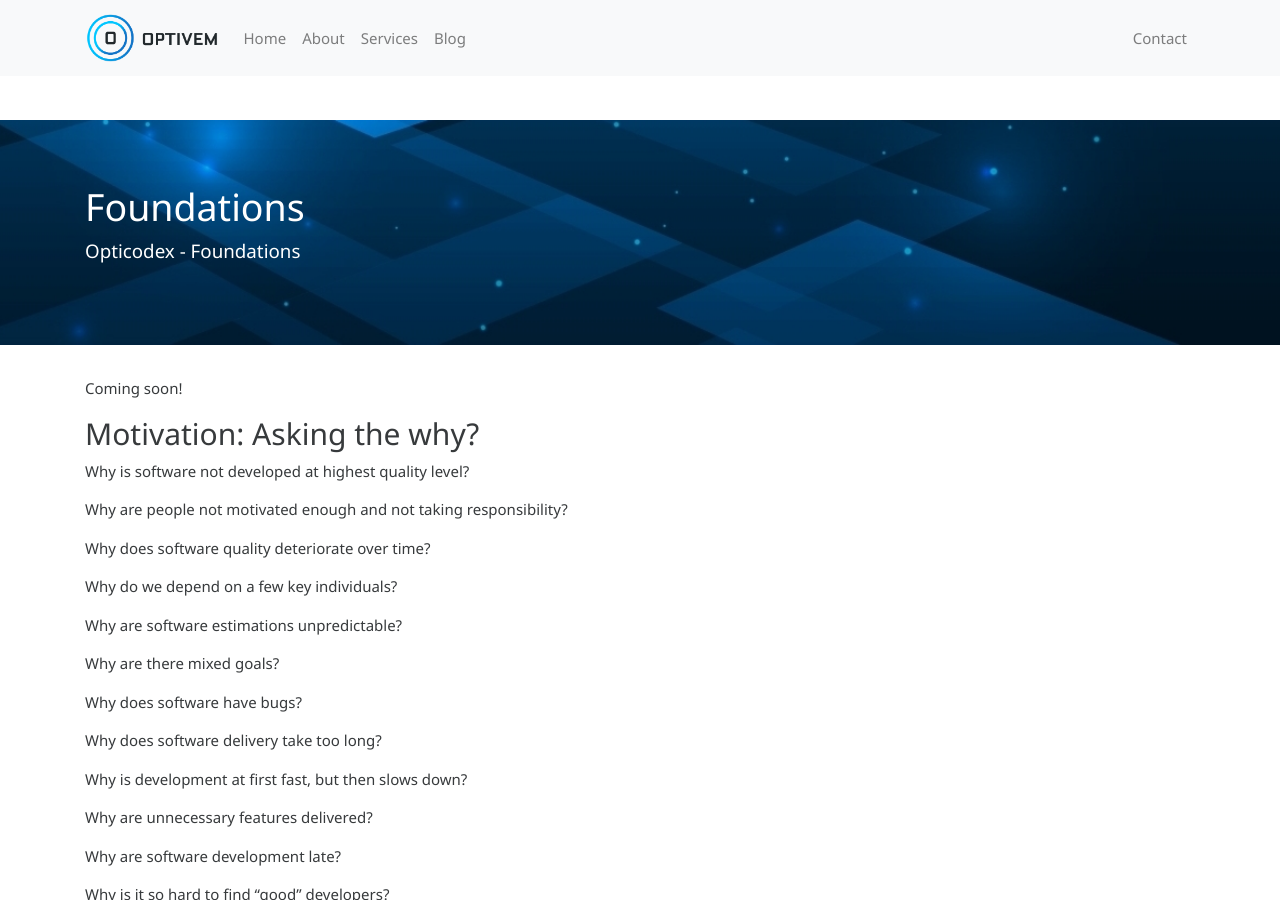
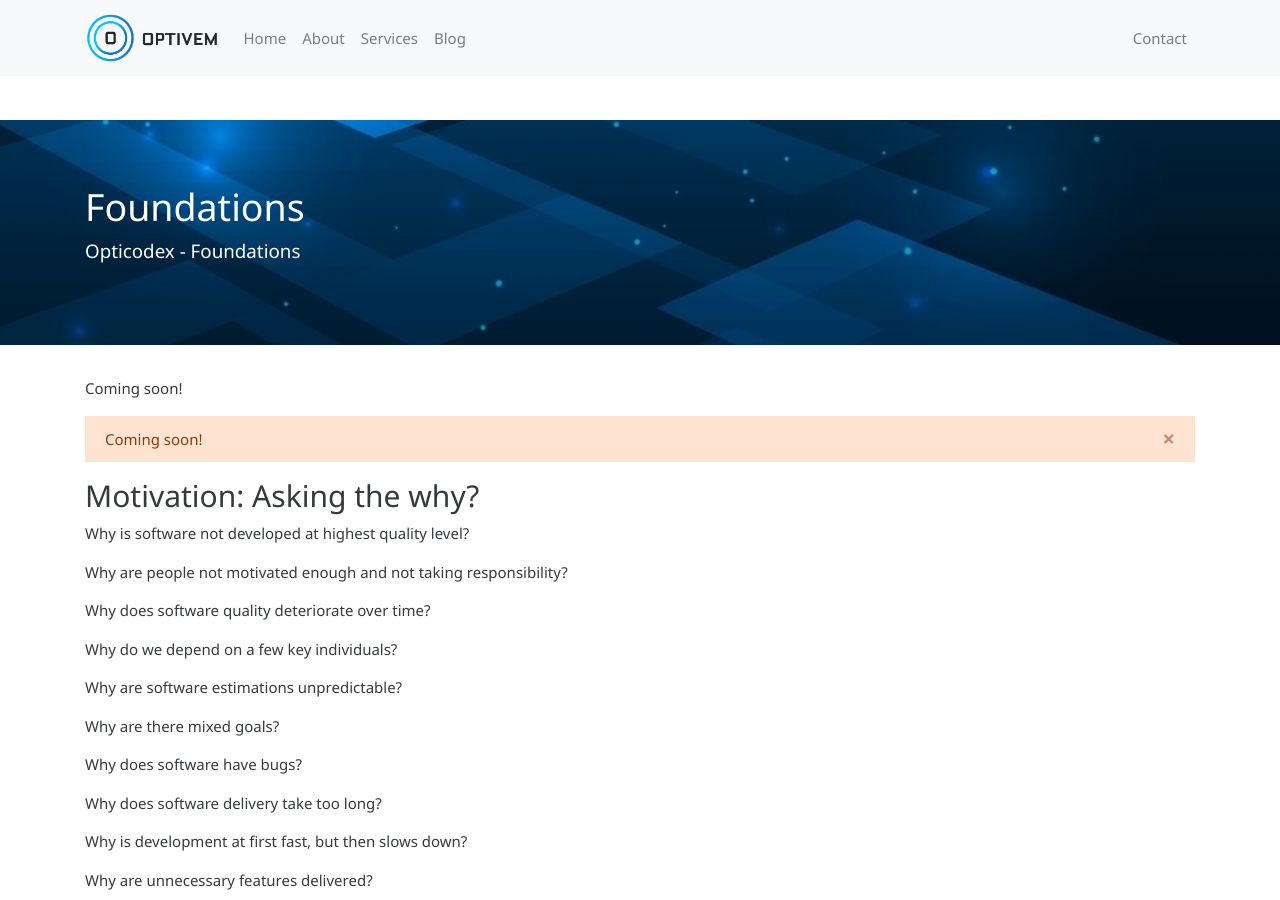
Before and after one commit to optivem/optivem.github.io, a Jekyll site: the page built from _pages/codex/foundations.md, in a window 1280 px wide and 900 px high. Built offline with Jekyll 4.4.1, drawn with Linux system fonts in a browser that asks for light colours.

Commit message:
#6 Updated foundations

```diff
--- a/_pages/codex/foundations.md
+++ b/_pages/codex/foundations.md
@@ -5,6 +5,13 @@ description: Opticodex - Foundations
 ---
 
 Coming soon!
+
+<div class="alert alert-warning alert-dismissible fade show" role="alert">
+  Coming soon!
+  <button type="button" class="close" data-dismiss="alert" aria-label="Close">
+    <span aria-hidden="true">&times;</span>
+  </button>
+</div>
 
 <h2>Motivation: Asking the why?</h2>
 
```
